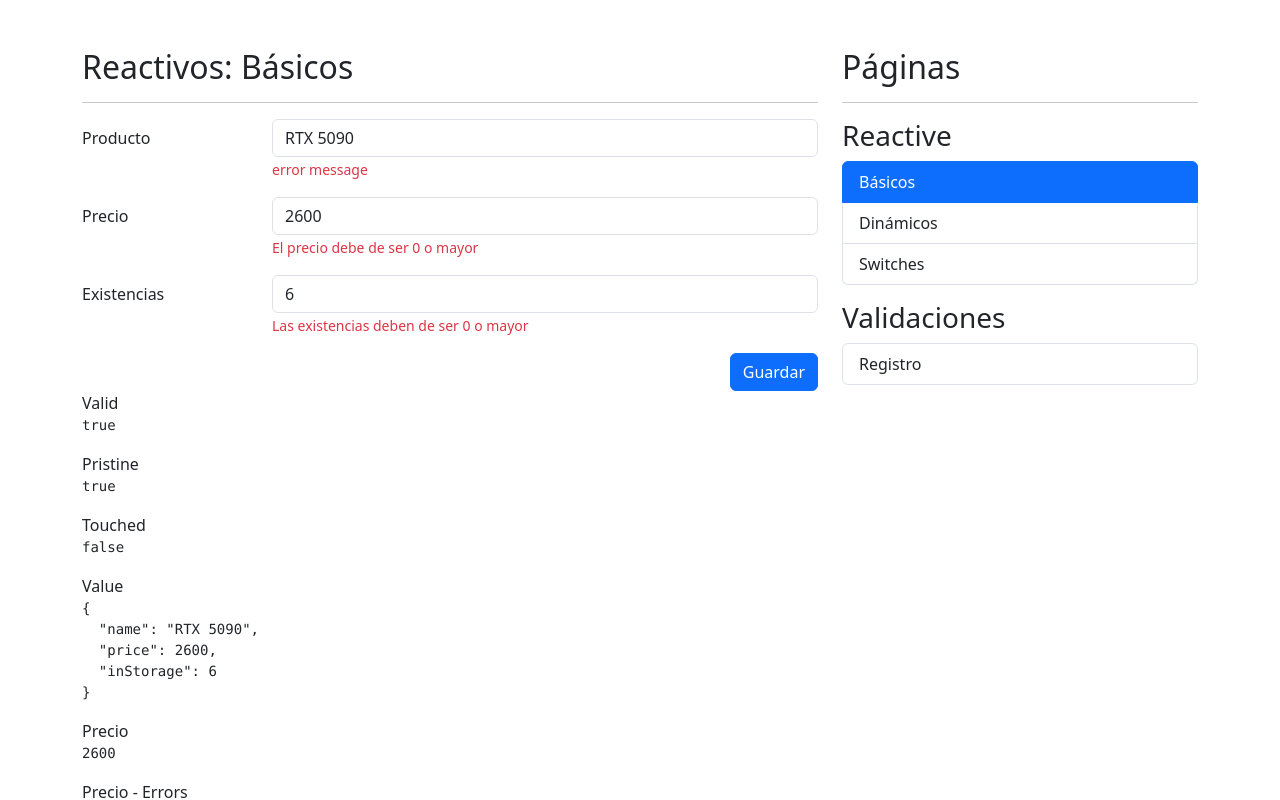
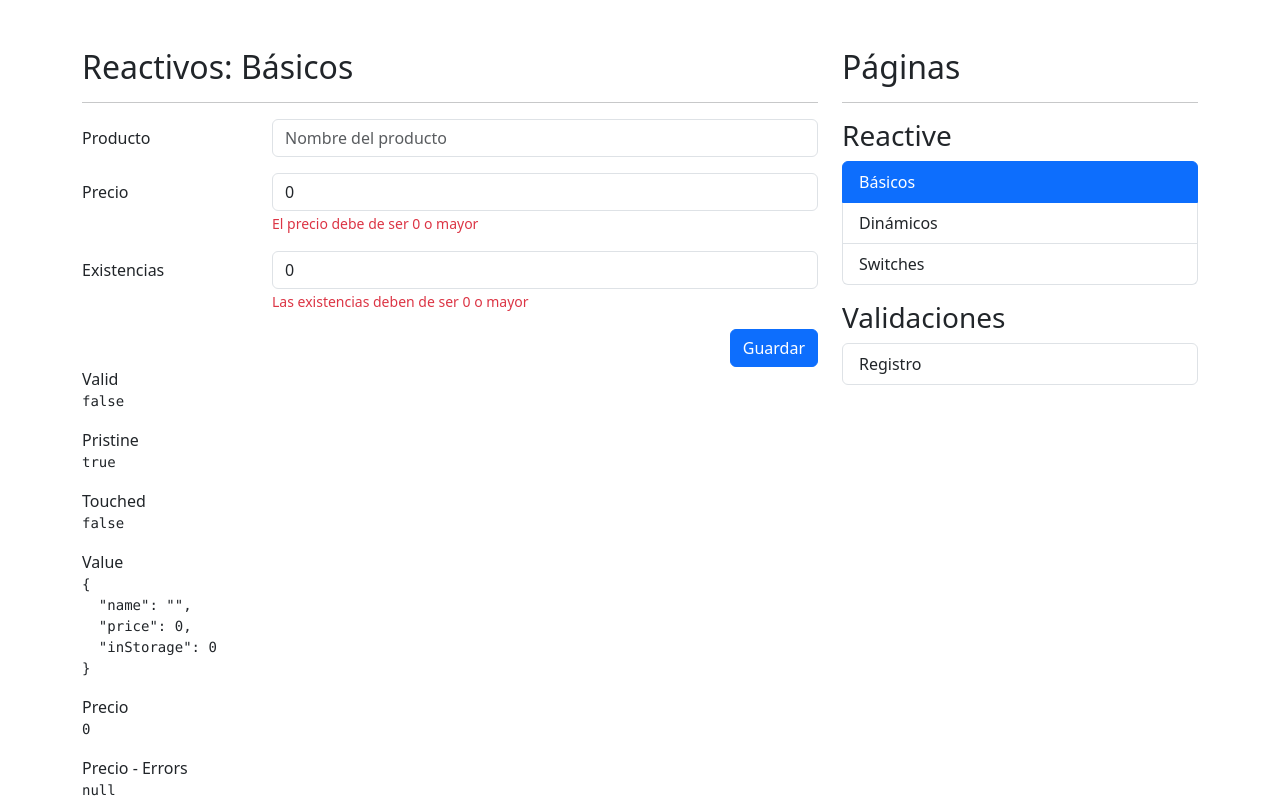
Before and after one commit to Alexm0u/formApp, an Angular app: page /reactive/basic in a window 1280 px wide. Shown: the top 800 px of the page. Built offline with nearby package versions, Linux system fonts and the light colour scheme.

Commit message:
Showing errors on screen

```diff
--- a/src/app/reactive/pages/basic-page/basic-page.component.html
+++ b/src/app/reactive/pages/basic-page/basic-page.component.html
@@ -16,9 +16,14 @@
                            formControlName="name"
                            placeholder="Nombre del producto">
 
-                    <span class="form-text text-danger">
-                        <!-- Debe de ser de 3 letras -->
-                        error message
+                    <span  *ngIf="myForm.controls['name'].getError('required') && myForm.controls['name'].touched"
+                    class="form-text text-danger">
+                        Este campo es requerido
+                    </span>
+
+                    <span *ngIf="myForm.controls['name'].getError('minlength') && myForm.controls['name'].touched"
+                    class="form-text text-danger">
+                        Este campo requiere mínimo 3 letras
                     </span>
                 </div>
             </div>
--- a/src/app/reactive/pages/basic-page/basic-page.component.ts
+++ b/src/app/reactive/pages/basic-page/basic-page.component.ts
@@ -28,11 +28,14 @@
   constructor(private fb: FormBuilder){}
 
   ngOnInit(): void {
-    this.myForm.reset(rtx5090)
+    // this.myForm.reset(rtx5090)
   }
 
   onSave():void {
-     if (this.myForm.invalid) return;
+     if (this.myForm.invalid) {
+      this.myForm.markAllAsTouched();
+     return
+    }
 
      this.myForm.reset({price: 0, inStorage: 0});
   }
```
